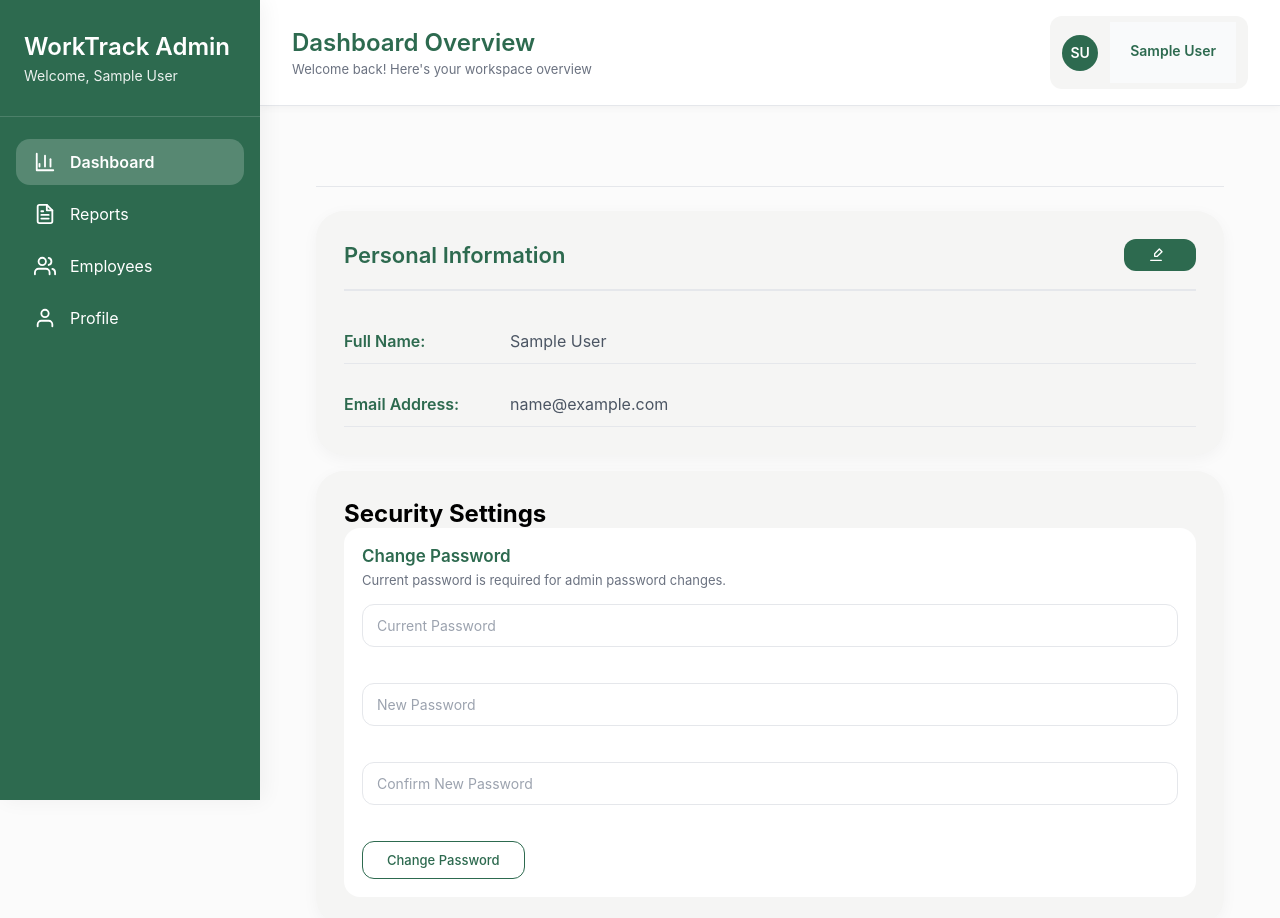
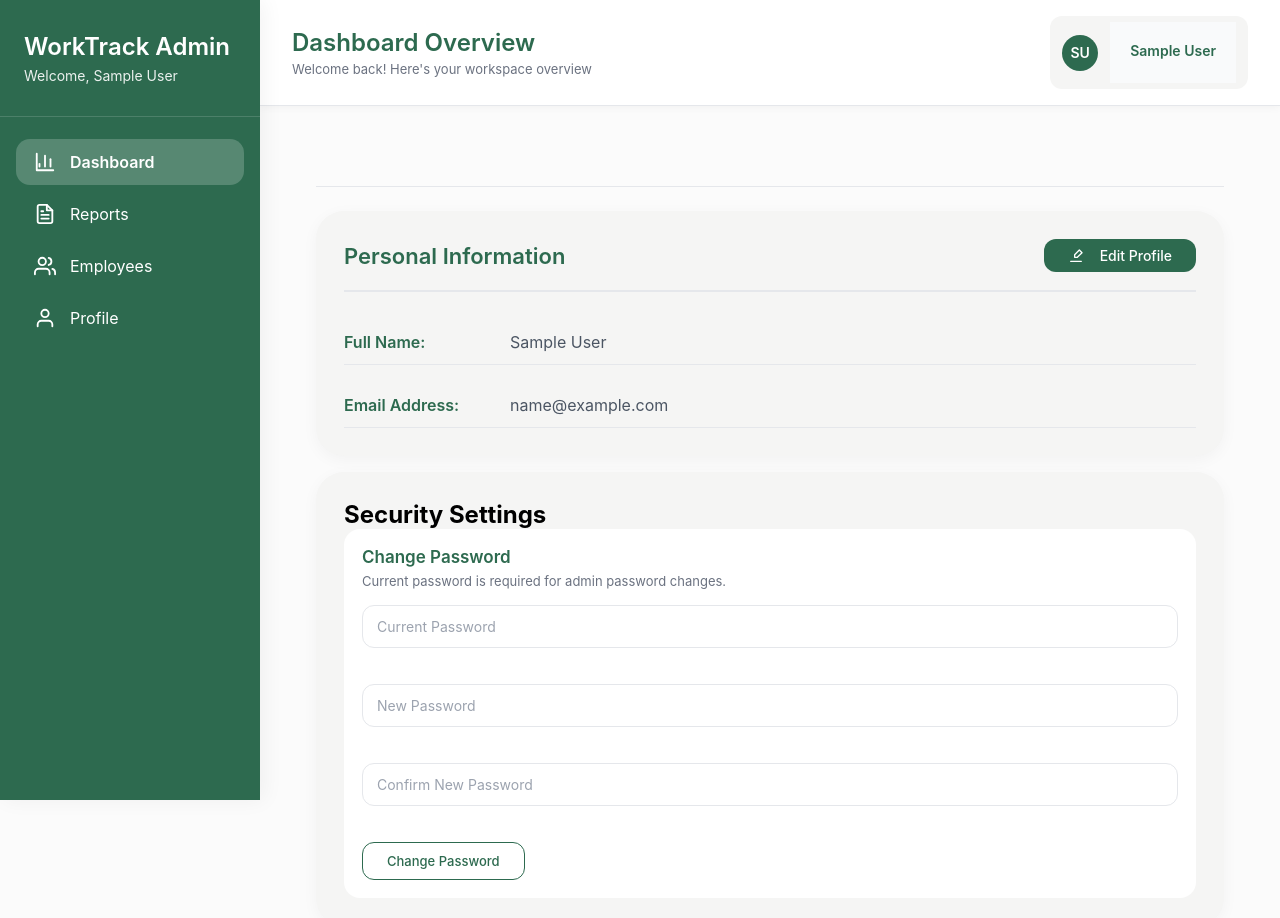
Before and after one commit to Naveenasrinivasan26/WorktrackingSystem, a React (Vite) app in the folder frontend/: page /admin/profile in a window 1280 px wide. Shown: the top 918 px of the page. Built offline with nearby package versions, Linux system fonts and the light colour scheme; no server answers; sample sign-in values are in the browser's storage.

Commit message:
Replace commented-out Edit Profile button text with visible text in AdminProfile component

```diff
--- a/frontend/src/components/AdminProfile.jsx
+++ b/frontend/src/components/AdminProfile.jsx
@@ -71,7 +71,7 @@ const AdminProfile = ({ user }) => {
                     <path d="M17 3l4 4-7 7H10v-4l7-7z" />
                     <path d="M4 20h16" />
                   </svg>
-                  {/* Edit Profile */}
+                  Edit Profile
                 </button>
               ) : (
                 <div className="edit-actions">
```
